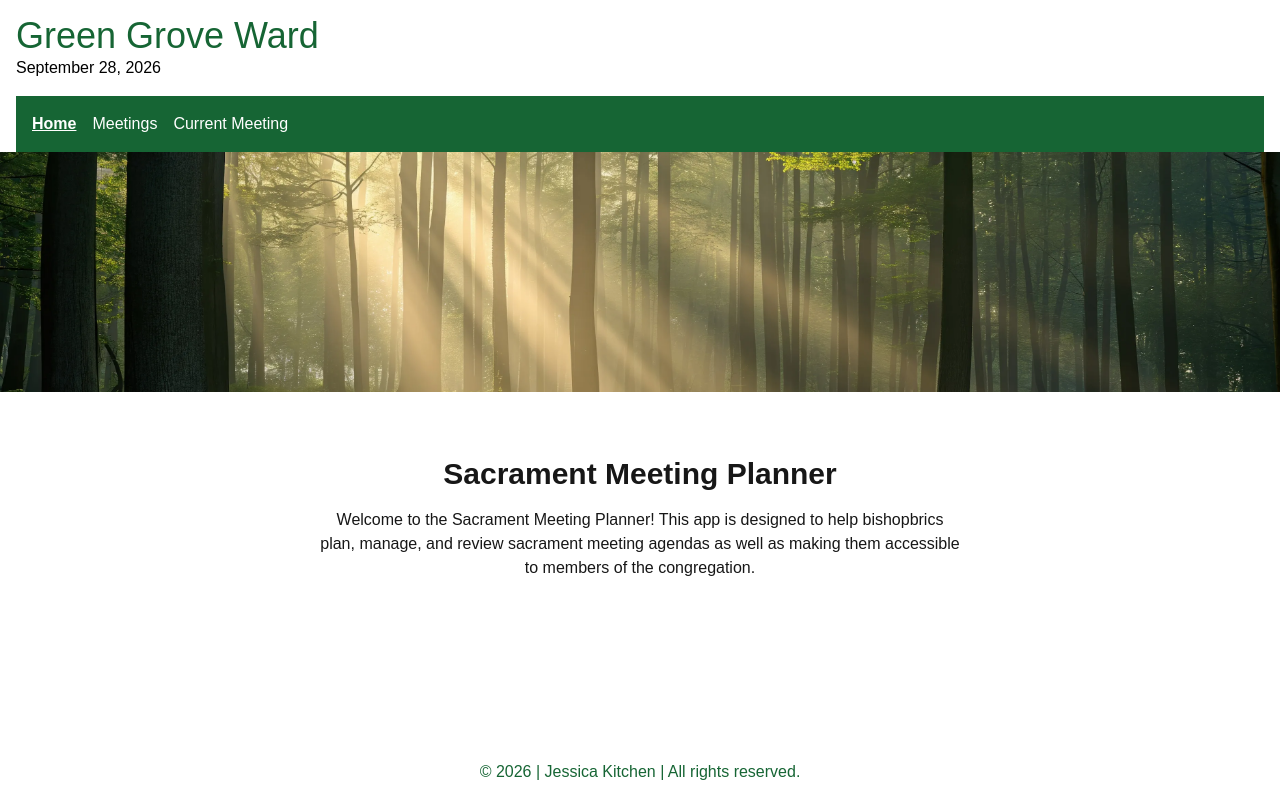
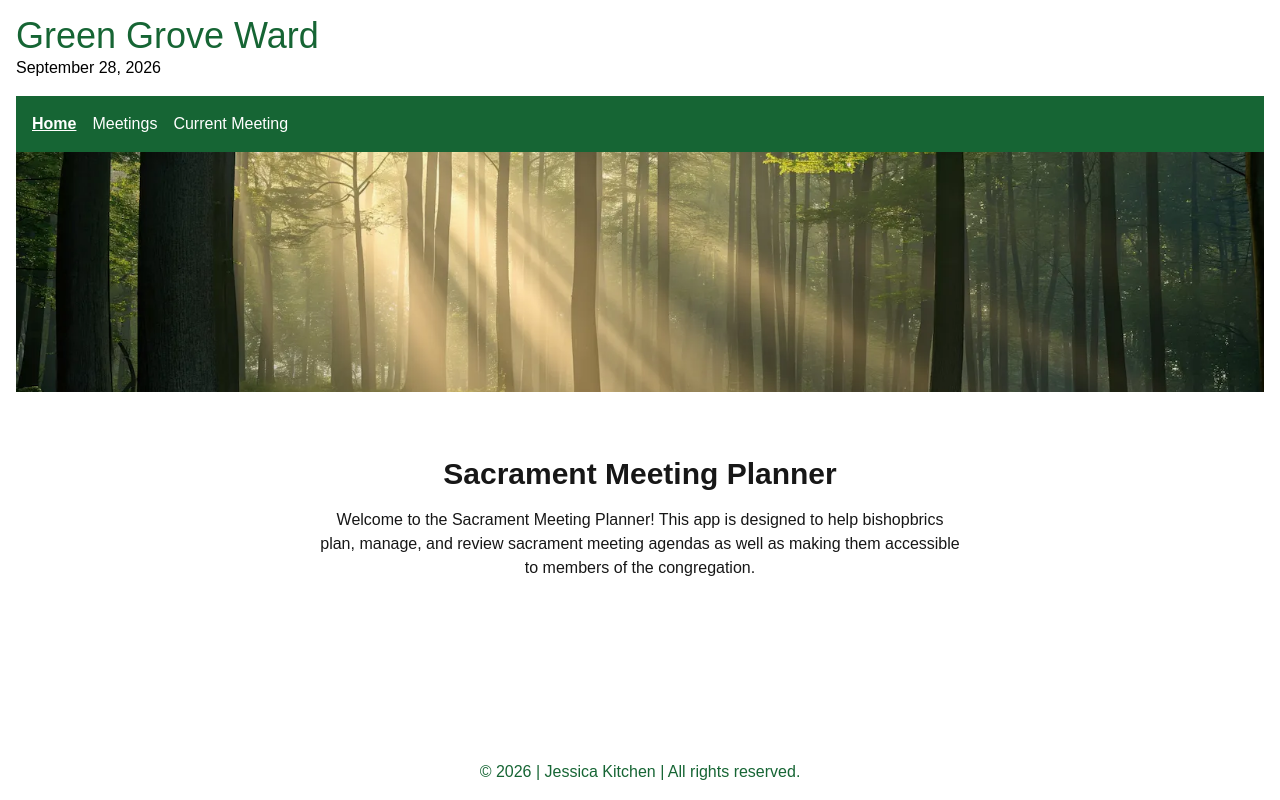
Before and after one commit to jkkitchen/sacrament-meetings, a Next.js app: page / in a window 1280 px wide. Built offline with nearby package versions, Linux system fonts and the light colour scheme; a web font is replaced by a local one.

Commit message:
updated image

```diff
--- a/app/page.tsx
+++ b/app/page.tsx
@@ -3,20 +3,29 @@ import Image from "next/image";
 export default function Home() {
   return (
     <div className="flex flex-col flex-1">
-      <div className="container mx-auto w-full min-w-0 h-60">
-        <Image
-          src="/hero.webp"
-          alt="Forest scene"
-          width={3746}
-          height={2107}
-          className="w-full h-full object-cover"
-        />
+      <div className="px-4">
+        <div className="container mx-auto h-60 overflow-hidden">
+          <Image
+            src="/hero.webp"
+            alt="Forest scene"
+            width={1600}
+            height={900}
+            sizes="100vw"
+            priority
+            className="w-full h-full object-cover"
+            />
+          </div>
       </div>
 
       <main className="flex flex-1 w-full max-w-3xl mx-auto flex-col items-center py-16 px-16 bg-white">
-        <h1 className="text-3xl font-bold text-center mb-4">Sacrament Meeting Planner</h1>
-        <p className="text-center">Welcome to the Sacrament Meeting Planner! This app is designed to help bishopbrics plan, manage,
-          and review sacrament meeting agendas as well as making them accessible to members of the congregation.</p>
+        <h1 className="text-3xl font-bold text-center mb-4">
+          Sacrament Meeting Planner
+        </h1>
+        <p className="text-center">
+          Welcome to the Sacrament Meeting Planner! This app is designed to help
+          bishopbrics plan, manage, and review sacrament meeting agendas as well
+          as making them accessible to members of the congregation.
+        </p>
       </main>
     </div>
   );
```
Also changed, not shown: public/hero.webp.
